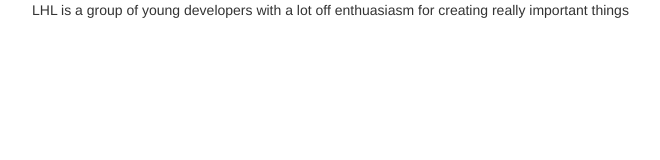
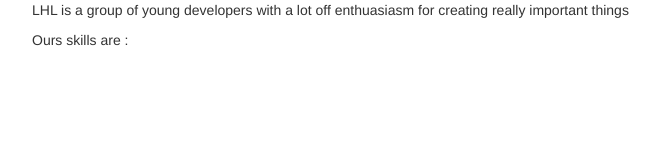
Before and after one commit to Ivanx95/Ivanx95.github.io, a plain HTML site: page index.html in a window 1280 px wide. Shown: the whole page, without its empty margins (38-698 px from the left). Drawn offline with nearby package versions, Linux system fonts and the light colour scheme.

Commit message:
Update index.html

```diff
--- a/index.html
+++ b/index.html
@@ -9,9 +9,10 @@
 <body>
 
 <div class="container">
-	<p>LHL is a group of young developers with a lot off enthuasiasm for creating really important things
+	<p>
+		LHL is a group of young developers with a lot off enthuasiasm for creating really important things
 	</p>
-
+	<p>Ours skills are : </p>
 </div>
 
 </body>
```
